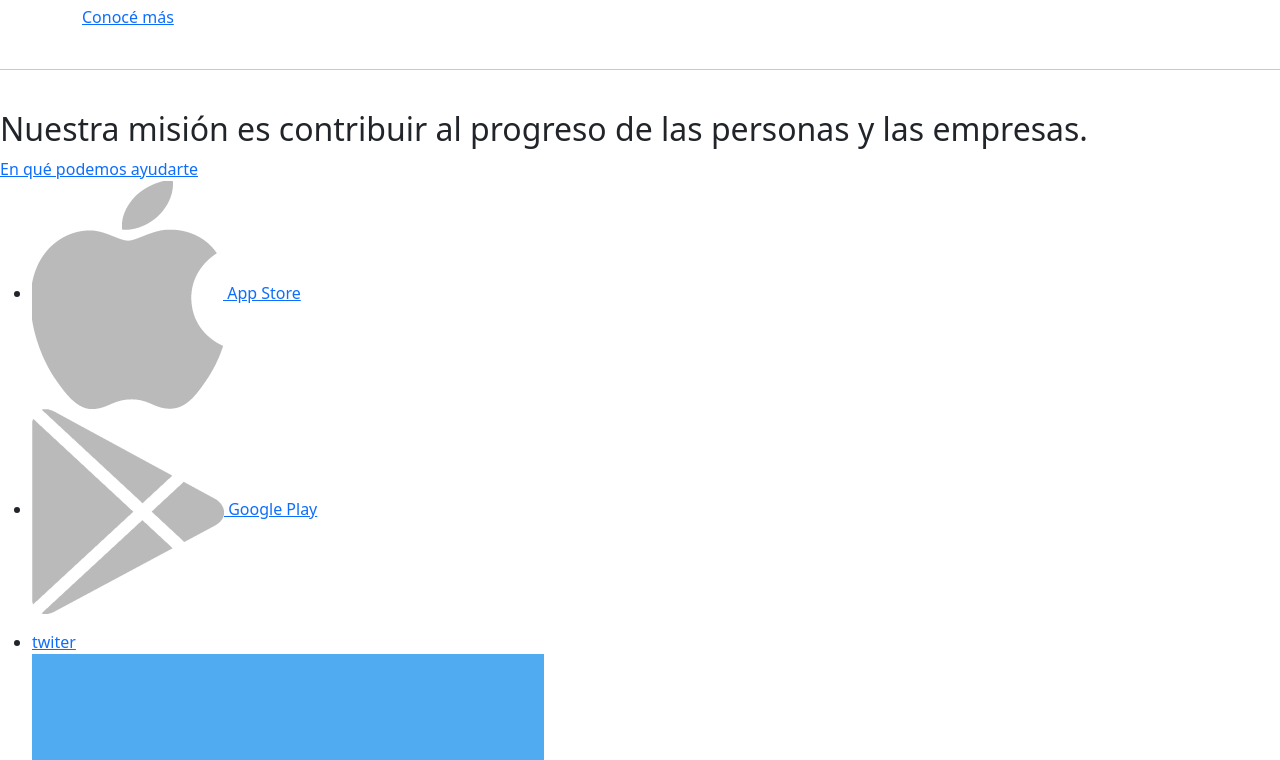
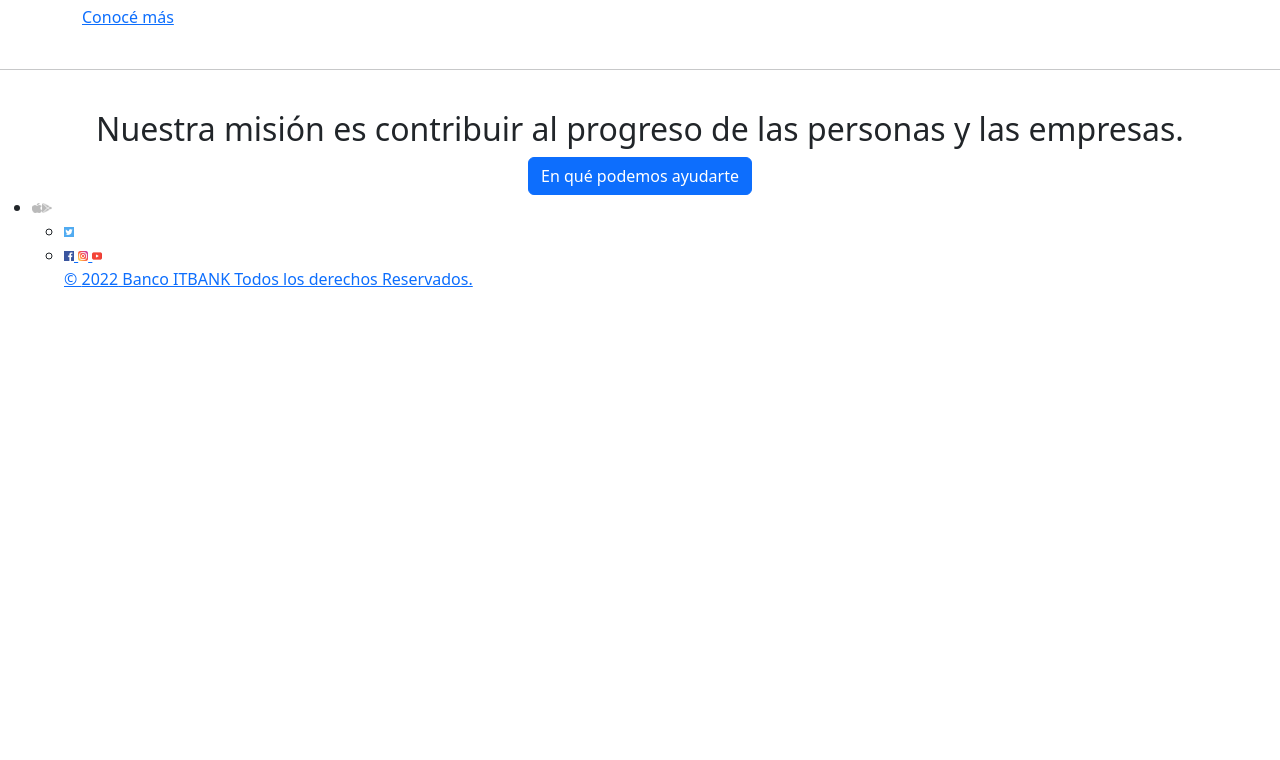
Before and after one commit to GonzaloArray/itBank, a plain HTML site: page turnos-online.html in a window 1280 px wide. Shown: the part 2999-3759 px from the top of the page. After the commit the page ends 3306 px from the top, so only its background shows below. Drawn offline with nearby package versions, Linux system fonts and the light colour scheme.

Commit message:
cambios sección final

```diff
--- a/css/style3.css
+++ b/css/style3.css
@@ -120,3 +120,7 @@ font-size: 16px;
     width: 30rem;
     text-align: center;
  }
+
+.mision{
+    text-align: center;
+}
--- a/turnos-online.html
+++ b/turnos-online.html
@@ -356,45 +356,108 @@
 <br>
 <hr>
 <br>
- <div class=" row w-1120 middle">
- <h2> Nuestra misión es contribuir al progreso
+ <div class=" mision">
+ <h2 > Nuestra misión es contribuir al progreso
     de las personas y las empresas.</h2>
   <div>
-      <a  data-comp="watson" href="#"> En qué podemos ayudarte</a>
+      <a class="btn btn-primary" data-comp="watson" href="#"> En qué podemos ayudarte </a>
+
   </div>
  </div>
 </section>
 
+
+
+
+
+
+
+
+
+
+
+
+
+
+
+
+
+
+
+
+
+
+
+
+
+
+
+
+
+
+
+
+
+
+
+
+
+
+
+
+
+
+
+
+
+
+
+
+
+
+
+
+
+
+
+
+
+
+
+
+
+
+
+
+
+<!-- investigar como poner todo este contenido de manera horizontal como en la página Santander... -->
 <!-- sección final de la página -->
 <div class="row middle foot">
     <div class="col-12-4 right-12-8">
     <ul class="digitalStores">
-        <li class="as"><a href="" title="manzanita" target="_blank"><img src="images/apple-store.png"> App Store</a></li>
-        <li class="gp"><a href="" title="android app" target="_blank"><img src="images/google-play.png"> Google Play</a></li>
+        <li class="as"><a href="" title="manzanita" target="_blank"><img src="images/apple-store.png" width="10rem" height="10rem> App Store</a></li>
+        <li class="gp"><a href="" title="android app" target="_blank"><img src="images/google-play.png" width="10rem" height="10rem> Google Play</a></li>
     </ul>
     </div>
     <!--sitios web-->
     <div class="col-12-4 left-12-4">
     <ul class="socialNetwork">
-        <li class="tw"><a href="https://twitter.com/" title="twitter" target="_blank" >twiter</a>
 
-        <li class="twiter" href="https://twitter.com/"
-         title="twiter"  target="_blank" > <img src="images/twiter.png" alt=""></li>
-
-
-
-        <li class="fb"><a href="https://www.facebook.com/" title="facebook" target="_blank" aria-label="Facebook"><img src="images/facebook.png" alt=""> Facebook</a>
+        <li class="fb"><a href="https://twitter.com/" title="twiter" target="_blank" aria-label="twiter"><img src="images/twiter.png" alt="" width="10rem" height="10rem"> </a>
         </li>
 
-        <li class="in"><a href="https://www.instagram.com/" title="instagram" target="_blank" aria-label="Instagram"> <img src="images/instagram.png" alt=""></a> Instagram </a> </li>
+        <li class="fb"><a href="https://www.facebook.com/" title="facebook" target="_blank" aria-label="Facebook"><img src="images/facebook.png" alt="" width="10rem" height="10rem> Facebook</a>
+        </li>
 
-        <li class="yt"><a href="https://www.youtube.com/" title="youtube" target="_blank" aria-label="Youtube" > <img src="images/yotube.png" alt=""> Youtube</a></li>
+        <li class="in"><a href="https://www.instagram.com/" title="instagram" target="_blank" aria-label="Instagram"> <img src="images/instagram.png" alt="" width="10rem" height="10rem></a> Instagram </a> </li>
+
+        <li class="yt"><a href="https://www.youtube.com/" title="youtube" target="_blank" aria-label="Youtube" > <img src="images/yotube.png" alt="" width="10rem" height="10rem> Youtube</a></li>
     </ul>
     </div>
 
     <div class="col-12-4 left-12-4">
     <div class="copyright">
-    <p>© <span data-comp="year">2022</span> Banco Santander S.A. Todos los derechos Reservados.</p>
+    <p>© <span data-comp="year">2022</span> Banco ITBANK Todos los derechos Reservados.</p>
     </div>
     </div>
     </div>
```
